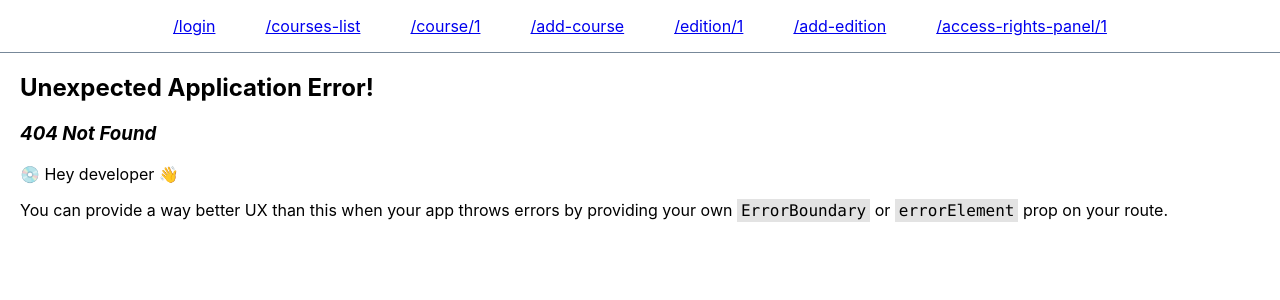
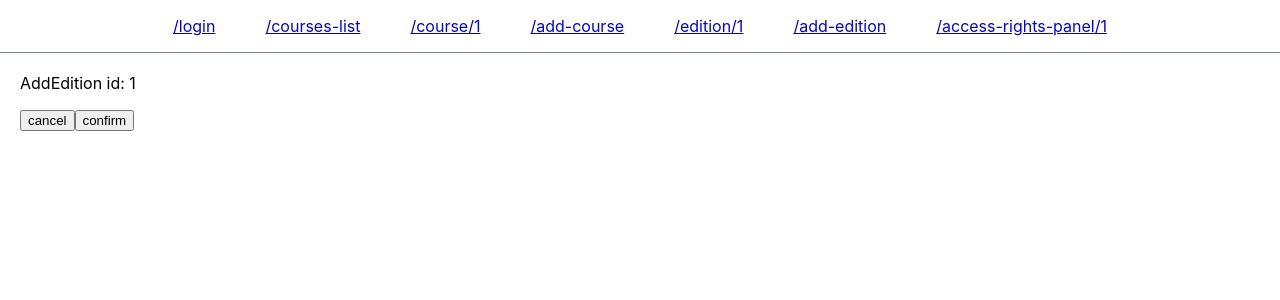
Before and after one commit to Jullija/ConspectsManager, a React (Create React App) app in the folder frontend/frontend/: page /add-edition/1 in a window 1280 px wide. Before the commit this address had no page. Shown: the top 300 px of the page. Built offline with nearby package versions, Linux system fonts and the light colour scheme.

Commit message:
navigation done, routes to correct

```diff
--- a/frontend/frontend/src/router/routes.tsx
+++ b/frontend/frontend/src/router/routes.tsx
@@ -38,7 +38,7 @@ const routes = createBrowserRouter([
     element: <AccessRightsPanel />,
   },
   {
-    path: "/add-edition",
+    path: "/add-edition/:id",
     element: <AddEdition />,
   },
 ]);
--- a/frontend/frontend/src/screens/AccessRightsPanel/AccessRightsPanel.tsx
+++ b/frontend/frontend/src/screens/AccessRightsPanel/AccessRightsPanel.tsx
@@ -1,9 +1,26 @@
-import { useParams } from "react-router-dom";
+import { useNavigate, useParams } from "react-router-dom";
 
 const AccessRightsPanel = () => {
-  const { id } = useParams();
+  const params = useParams();
+  const editionId = Number(params.id);
 
-  return <p>AccessRightsPanel id: {id}</p>;
+  const navigate = useNavigate();
+
+  const handleCancel = () => {
+    navigate(`/edition/${editionId}`);
+  };
+
+  const handleConfrim = () => {
+    navigate(`/edition/${editionId}`);
+  };
+
+  return (
+    <>
+      <p>AccessRightsPanel editionId: {editionId}</p>
+      <button onClick={handleCancel}>cancel</button>
+      <button onClick={handleConfrim}>confirm</button>
+    </>
+  );
 };
 
 export default AccessRightsPanel;
--- a/frontend/frontend/src/screens/AddCourse/AddCourse.tsx
+++ b/frontend/frontend/src/screens/AddCourse/AddCourse.tsx
@@ -1,5 +1,23 @@
+import { useNavigate } from "react-router-dom";
+
 const AddCourse = () => {
-  return <p>AddCourse</p>;
+  const navigate = useNavigate();
+
+  const handleCancel = () => {
+    navigate("/courses-list");
+  };
+
+  const handleConfrim = () => {
+    navigate("/courses-list");
+  };
+
+  return (
+    <>
+      <p>AddCourse</p>
+      <button onClick={handleCancel}>cancel</button>
+      <button onClick={handleConfrim}>confirm</button>
+    </>
+  );
 };
 
 export default AddCourse;
--- a/frontend/frontend/src/screens/AddEdition/AddEdition.tsx
+++ b/frontend/frontend/src/screens/AddEdition/AddEdition.tsx
@@ -1,5 +1,26 @@
+import { useNavigate, useParams } from "react-router-dom";
+
 const AddEdition = () => {
-  return <p>AddEdition</p>;
+  const params = useParams();
+  const courseId = Number(params.id);
+
+  const navigate = useNavigate();
+
+  const handleCancel = () => {
+    navigate(`/course/${courseId}`);
+  };
+
+  const handleConfrim = () => {
+    navigate(`/course/${courseId}`);
+  };
+
+  return (
+    <>
+      <p>AddEdition id: {courseId}</p>
+      <button onClick={handleCancel}>cancel</button>
+      <button onClick={handleConfrim}>confirm</button>
+    </>
+  );
 };
 
 export default AddEdition;
--- a/frontend/frontend/src/screens/Course/Course.tsx
+++ b/frontend/frontend/src/screens/Course/Course.tsx
@@ -6,12 +6,12 @@ import EditionCard from "./EditionCard";
 
 const Course = () => {
   const params = useParams();
-  const id = Number(params.id);
+  const courseId = Number(params.id);
 
   const [editions, setEditions] = useState<Edition[]>();
 
   useEffect(() => {
-    setEditions(getEditions(id));
+    setEditions(getEditions(courseId));
   }, []);
 
   return (
@@ -22,8 +22,8 @@ const Course = () => {
         gap: 20,
       }}
     >
-      <p>Course id: {id} </p>
-      <Link to={"/add-edition"}>
+      <p>Course courseId: {courseId} </p>
+      <Link to={`/add-edition/${courseId}`}>
         <button>add edition</button>
       </Link>
       {editions?.map((edition) => (
--- a/frontend/frontend/src/screens/CoursesList/CourseCard.tsx
+++ b/frontend/frontend/src/screens/CoursesList/CourseCard.tsx
@@ -1,4 +1,4 @@
-import { Link, useNavigate, useNavigation } from "react-router-dom";
+import { Link } from "react-router-dom";
 import { Course } from "../../types/types";
 
 interface CourseCardProps {
--- a/frontend/frontend/src/screens/CoursesList/CoursesList.tsx
+++ b/frontend/frontend/src/screens/CoursesList/CoursesList.tsx
@@ -6,6 +6,7 @@ import { Link } from "react-router-dom";
 
 const CoursesList = () => {
   const [courses, setCourses] = useState<Course[]>();
+
   useEffect(() => {
     setCourses(getCourses());
   }, []);
--- a/frontend/frontend/src/screens/Edition/Edition.tsx
+++ b/frontend/frontend/src/screens/Edition/Edition.tsx
@@ -1,9 +1,17 @@
-import { useParams } from "react-router-dom";
+import { Link, useParams } from "react-router-dom";
 
 const Edition = () => {
-  const { id } = useParams();
+  const params = useParams();
+  const id = Number(params.id);
 
-  return <p>Edition id: {id}</p>;
+  return (
+    <>
+      <p>Edition editionId: {id}</p>
+      <Link to={`/access-rights-panel/${id}`}>
+        <button>access rights</button>
+      </Link>
+    </>
+  );
 };
 
 export default Edition;
--- a/frontend/frontend/src/screens/Login/Login.tsx
+++ b/frontend/frontend/src/screens/Login/Login.tsx
@@ -1,5 +1,17 @@
+import { useNavigate } from "react-router-dom";
+
 const Login = () => {
-  return <p>Login</p>;
+  const navigate = useNavigate();
+
+  const handleClick = () => {
+    navigate("/courses-list");
+  };
+  return (
+    <>
+      <p>Login</p>
+      <button onClick={handleClick}>login</button>
+    </>
+  );
 };
 
 export default Login;
```
